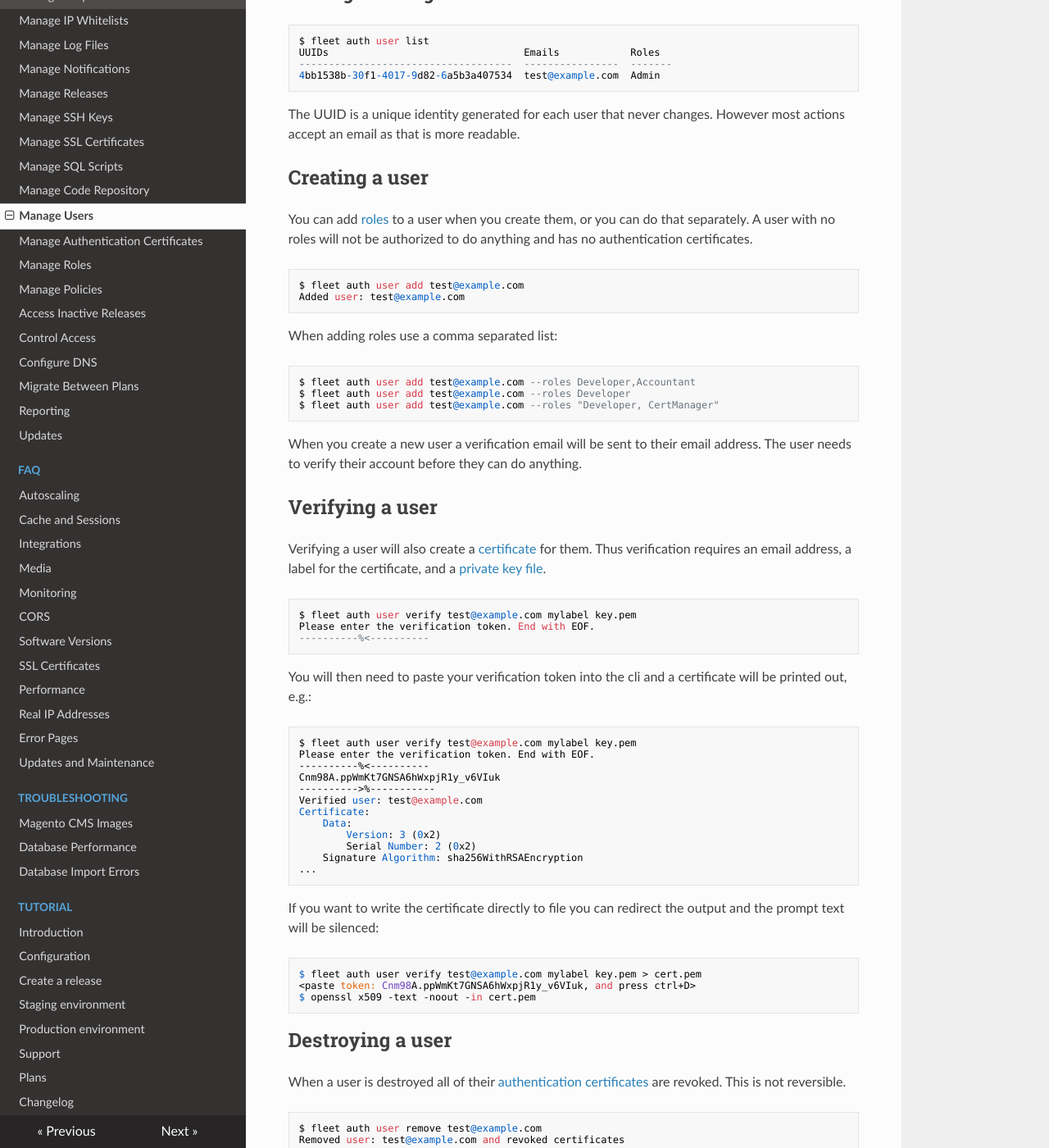
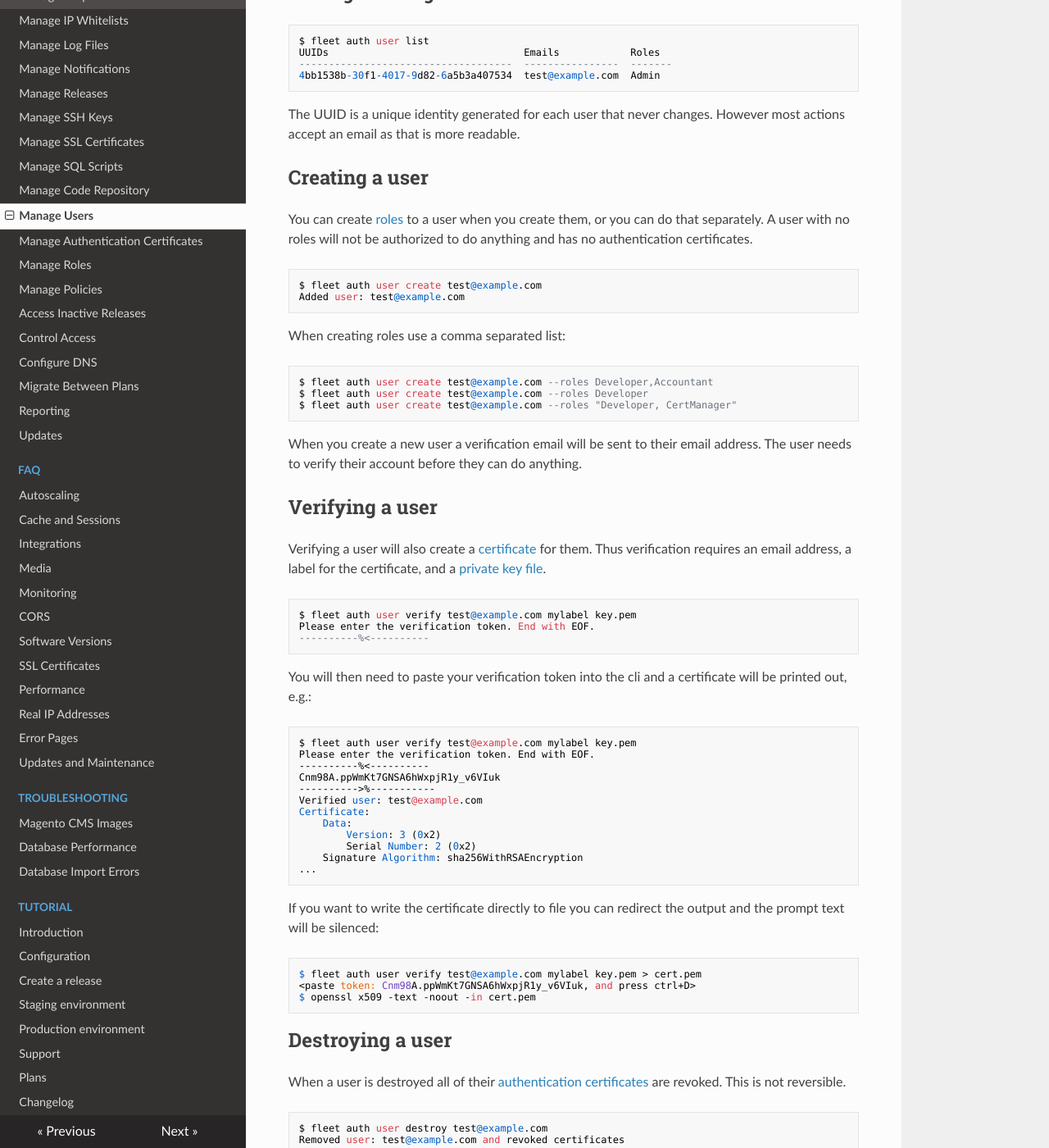
Before and after one commit to anchor/fleet-magento-docs, an MkDocs documentation site: the page built from docs/how-to/manage-users.md, in a window 1280 px wide and 1400 px high, scrolled down 197 px. Shown: the whole window at 82% size. Built offline with MkDocs 1.6.1, drawn with Linux system fonts in a browser that asks for light colours; nearby versions of some CDN libraries; old or Windows-style settings are respelled for this version of MkDocs.

Commit message:
add --> create and remove --> destroy where appropriate

````diff
--- a/docs/how-to/manage-users.md
+++ b/docs/how-to/manage-users.md
@@ -15,19 +15,19 @@ The UUID is a unique identity generated for each user that never changes. Howeve
 Creating a user
 ----
 
-You can add [roles](/how-to/manage-roles) to a user when you create them, or you can do that separately. A user with no roles will not be authorized to do anything and has no authentication certificates.
+You can create [roles](/how-to/manage-roles) to a user when you create them, or you can do that separately. A user with no roles will not be authorized to do anything and has no authentication certificates.
 
 ```
-$ fleet auth user add test@example.com
+$ fleet auth user create test@example.com
 Added user: test@example.com
 ```
 
-When adding roles use a comma separated list:
+When creating roles use a comma separated list:
 
 ```
-$ fleet auth user add test@example.com --roles Developer,Accountant
-$ fleet auth user add test@example.com --roles Developer
-$ fleet auth user add test@example.com --roles "Developer, CertManager"
+$ fleet auth user create test@example.com --roles Developer,Accountant
+$ fleet auth user create test@example.com --roles Developer
+$ fleet auth user create test@example.com --roles "Developer, CertManager"
 ```
 
 When you create a new user a verification email will be sent to their email address. The user needs to verify their account before they can do anything.
@@ -73,6 +73,6 @@ Destroying a user
 When a user is destroyed all of their [authentication certificates](/how-to/manage-certs) are revoked. This is not reversible.
 
 ```
-$ fleet auth user remove test@example.com
+$ fleet auth user destroy test@example.com
 Removed user: test@example.com and revoked certificates
 ```
````
Also changed, not shown: docs/how-to/manage-certs.md (+4 -4 lines), docs/how-to/manage-policies.md (+4 -4 lines), docs/how-to/manage-roles.md (+5 -5 lines).
